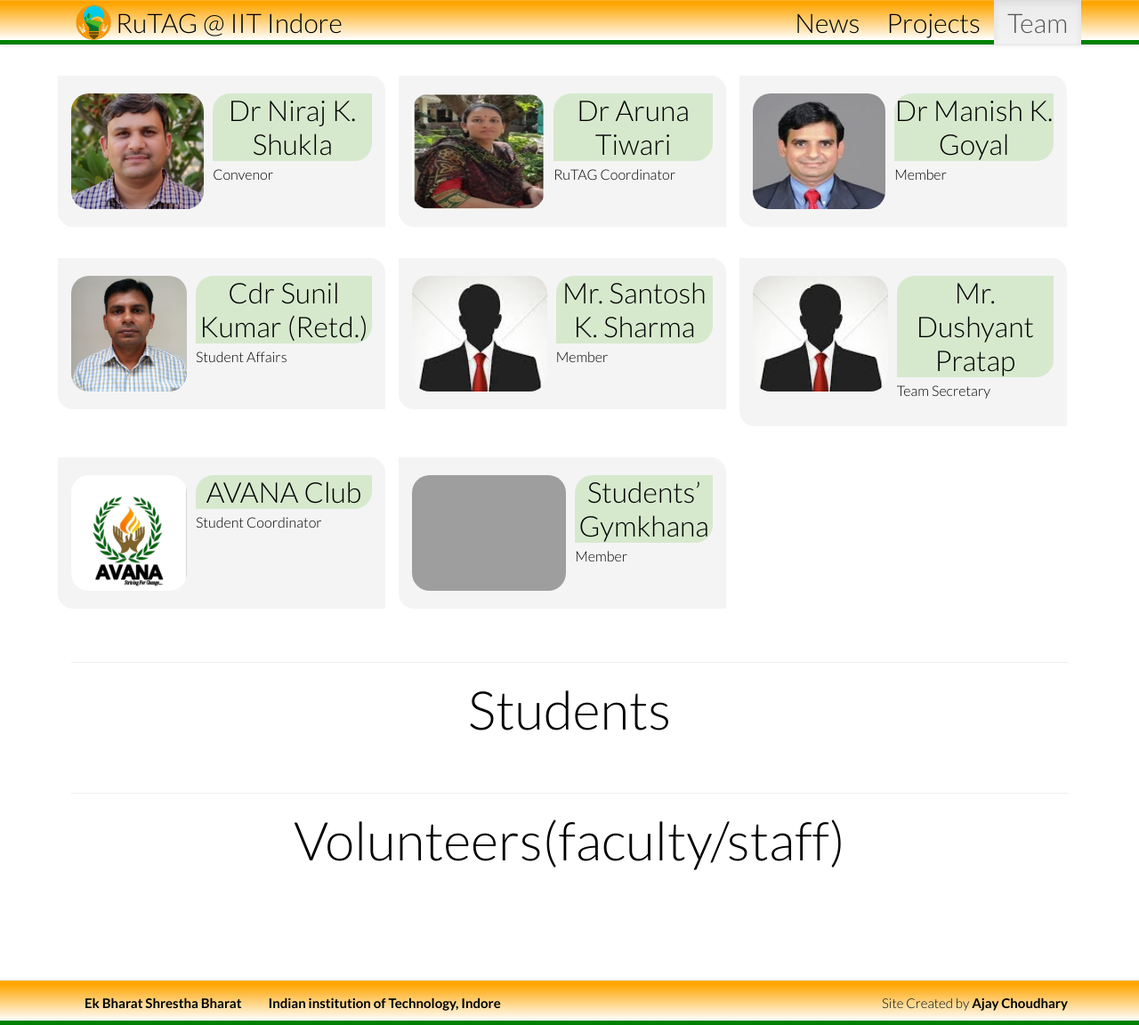
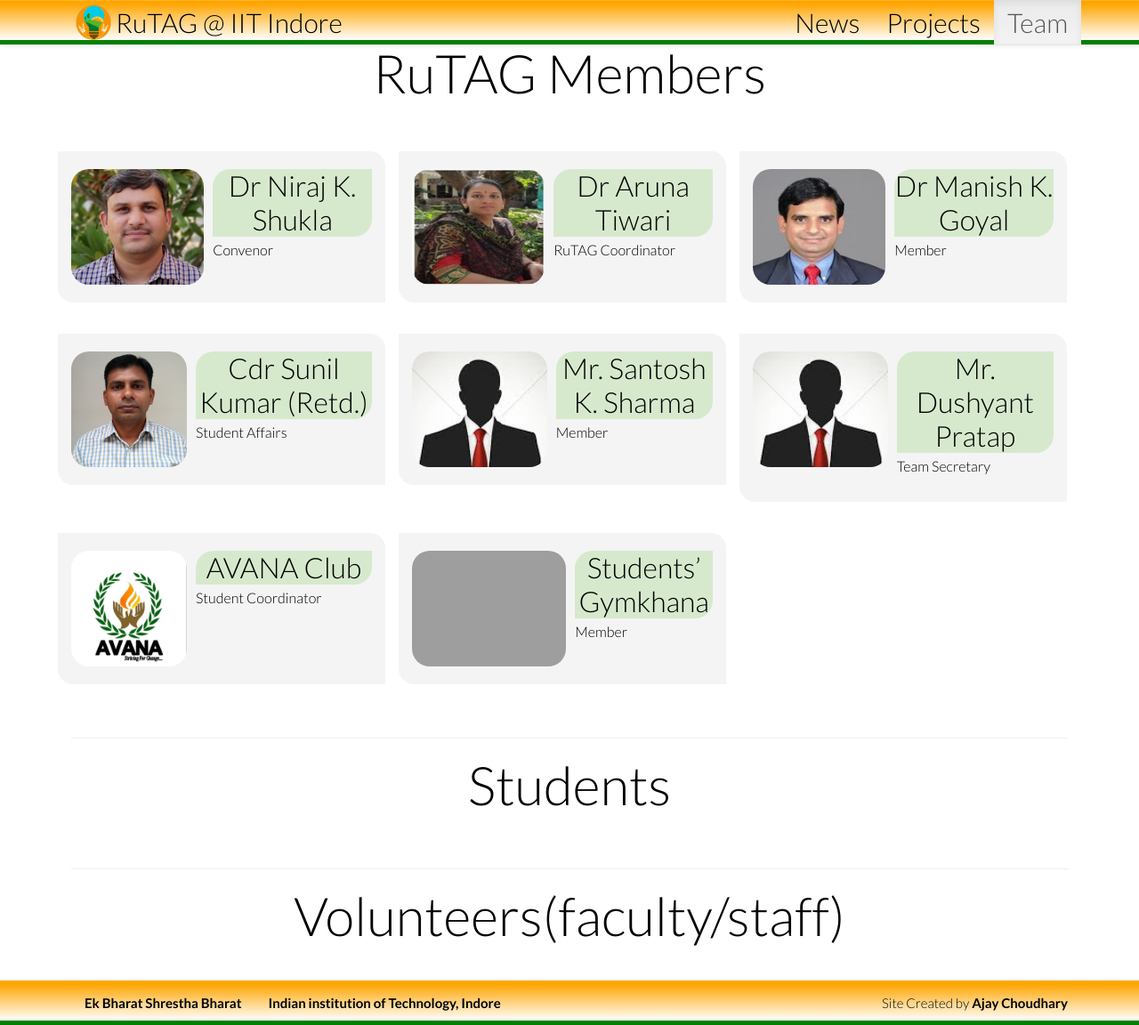
Before and after one commit to ajayiiti/rutag, a Jekyll site: the page built from team/index.html, in a window 1280 px wide and 1152 px high. Shown: the whole window at 89% size. Built offline with Jekyll 4.4.1, drawn with Linux system fonts in a browser that asks for light colours; nearby versions of some CDN libraries.

Commit message:
Update index.html

```diff
--- a/team/index.html
+++ b/team/index.html
@@ -6,6 +6,9 @@
 navorder: 3
 ---
 {% include JB/setup %}
+
+<div class="bigtitle text-center">RuTAG Members</div>
+<div class="bigspacer"></div>
 
 <div class="bigspacer"></div>
 {% assign current_team = site.categories.team | where: "volunteer","false"%}
```
